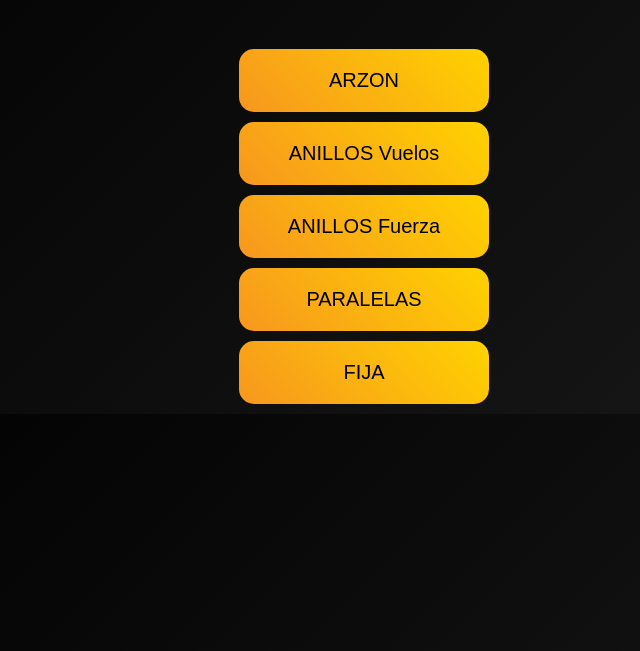
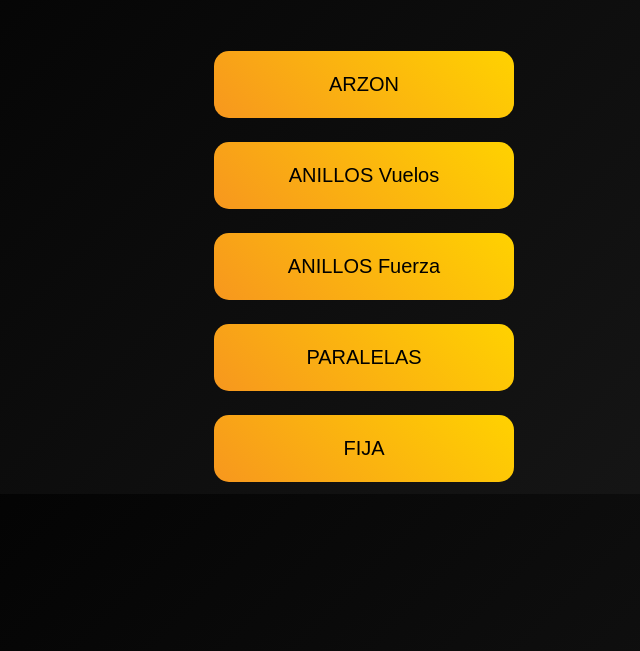
Before and after one commit to josemanueljaimemorales/Basicos_AKC, a plain HTML site: page index.html in a window 1280 px wide. Shown: the part 149-800 px from the top of the page, without its empty margins (276-916 px from the left). Drawn offline with Linux system fonts and the light colour scheme.

Commit message:
Update style.css

```diff
--- a/style.css
+++ b/style.css
@@ -16,8 +16,8 @@ body {
 }
 
 button {
-    margin: 10px;
-    padding: 20px;
+    margin: 12px;
+    padding: 22px;
     font-size: 20px;
     border-radius: 15px;
     border: none;
@@ -26,10 +26,8 @@ button {
     cursor: pointer;
     transition: 0.3s;
 
-    width: 250px;        /* tamaño */
-    display: block;      /* uno debajo del otro */
-    margin-left: auto;
-    margin-right: auto;  /* centrado */
+    width: 80%;
+    max-width: 300px;
 }
 
 button:hover {
@@ -46,3 +44,11 @@ td {
   border:1px solid white;
   padding:12px;
 }
+#contenido {
+    display: flex;
+    flex-direction: column;
+    align-items: center;
+}
+button:hover {
+    transform: scale(1.05);
+}
```
